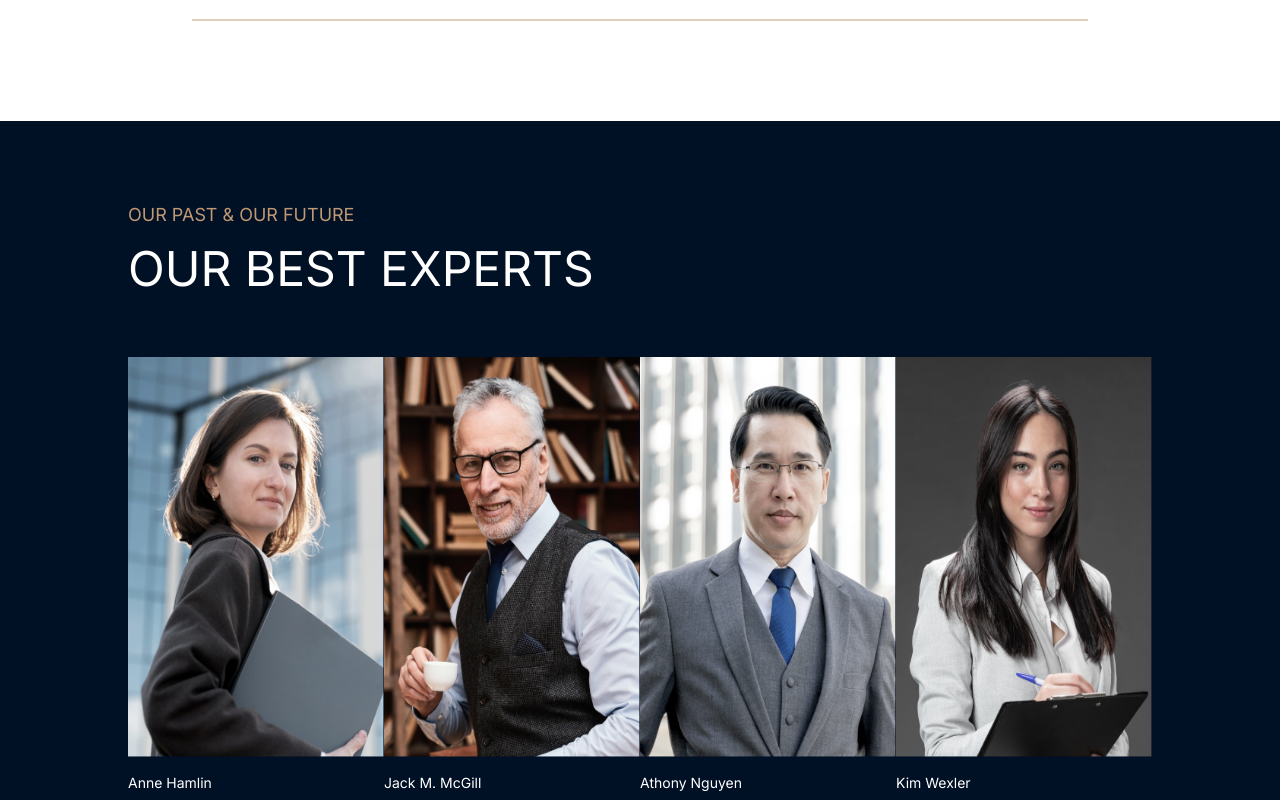
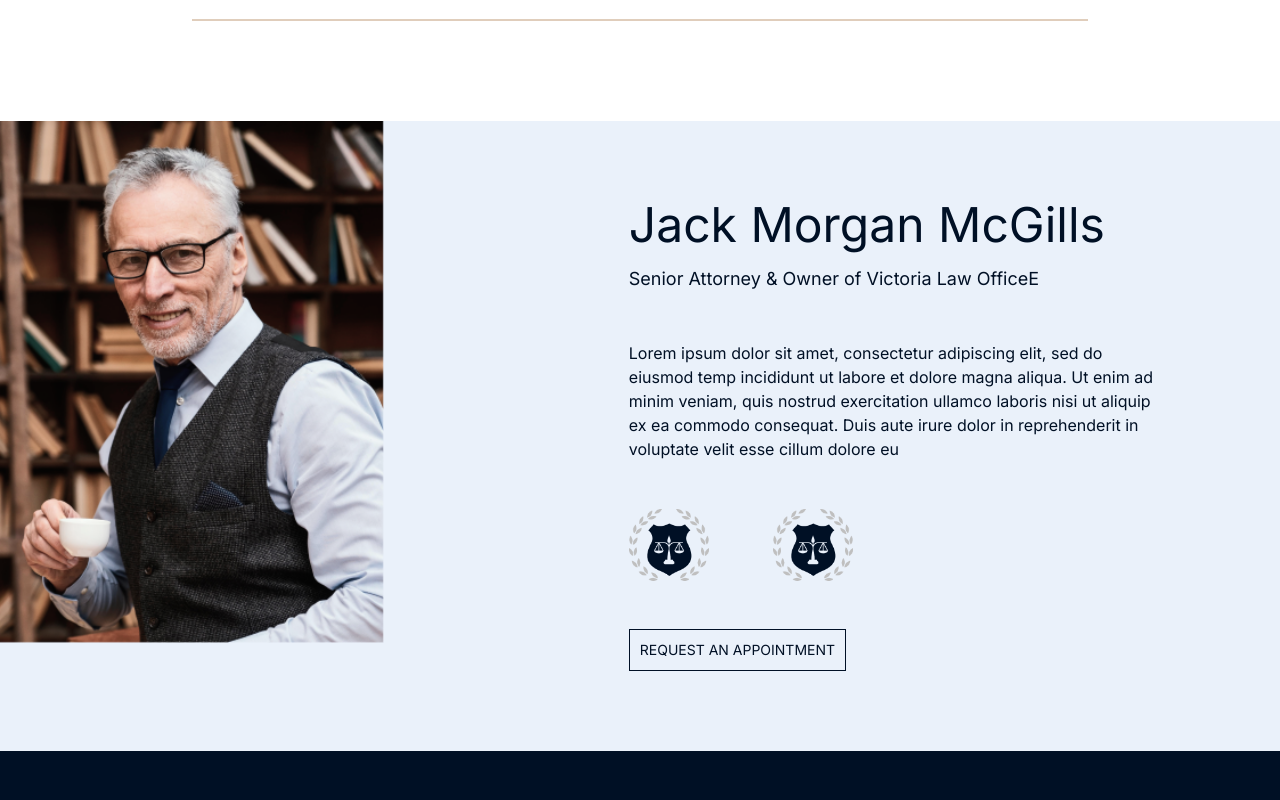
Before and after one commit to AsonglefacMillenium/digital_app, a Next.js app: page / in a window 1280 px wide. Shown: the part 3780-4580 px from the top of the page. Built offline with nearby package versions, Linux system fonts and the light colour scheme.

Commit message:
add attorney section

```diff
--- a/components/molecules/button/index.tsx
+++ b/components/molecules/button/index.tsx
@@ -11,6 +11,7 @@ const Button = ({ ...props }: IButtonProp) => {
       color={props.bgColor}
       style={{
         backgroundColor: props.bgColor,
+        border: `1px solid ${props.border}`
       }}
       onClick={props.onClick}
     >
--- a/components/molecules/button/interface.tsx
+++ b/components/molecules/button/interface.tsx
@@ -3,4 +3,5 @@ interface IButtonProp {
     bgColor: string
     color: string
     onClick?: () => void
+    border?: string
 }
--- a/components/templates/answer/index.tsx
+++ b/components/templates/answer/index.tsx
@@ -1,5 +1,6 @@
 import { Text } from "@/components/atoms";
-import { AnswerItem } from "@/components/molecules";
+import { AnswerItem, Button } from "@/components/molecules";
+import Image from "next/image";
 import React from "react";
 
 const AnswerSection = () => {
@@ -38,6 +39,75 @@ const AnswerSection = () => {
           </svg>
         </div>
       </div>
+
+      <div className="w-full flex justify-between bg-[#EAF1FA]">
+        <div className="w-[30%]">
+          <Image
+            src={"/images/team.png"}
+            alt=""
+            width={600}
+            height={600}
+            className="w-full"
+          />
+        </div>
+
+        <div className="w-[60%]   py-20">
+          <div className="w-[80%] mx-auto flex flex-col gap-12 px-10">
+            <div className=" flex flex-col gap-4">
+              <Text
+                text="Jack Morgan McGills"
+                color="#001025"
+                fontSize={"XXlarge"}
+                fontWeight={"semiBold"}
+              />
+
+              <Text
+                text="Senior Attorney & Owner of Victoria Law OfficeE"
+                color="#001025"
+                fontSize={"large"}
+                fontWeight={"semiBold"}
+              />
+            </div>
+            <Text
+              text="Lorem ipsum dolor sit amet, consectetur adipiscing elit, sed do eiusmod temp incididunt ut labore et dolore magna aliqua. Ut enim ad minim veniam, quis nostrud exercitation ullamco laboris nisi ut aliquip ex ea commodo consequat. Duis aute irure dolor in reprehenderit in voluptate velit esse cillum dolore eu"
+              color="#001025"
+              fontSize={"normal"}
+              fontWeight={"semiBold"}
+            />
+
+            <div className="flex gap-16">
+              <div className="">
+                <Image
+                  src={"/images/logo1.png"}
+                  alt="logo image"
+                  width={80}
+                  height={80}
+                  className="block"
+                />
+              </div>
+
+              <div className="">
+                <Image
+                  src={"/images/logo1.png"}
+                  alt="logo image"
+                  width={80}
+                  height={80}
+                  className="block"
+                />
+              </div>
+            </div>
+
+            <div className="">
+              <Button
+                text="REQUEST AN APPOINTMENT"
+                color="#001025"
+                bgColor="transparent"
+                border="#001025"
+              />
+            </div>
+          </div>
+        </div>
+      </div>
     </div>
   );
 };
```
